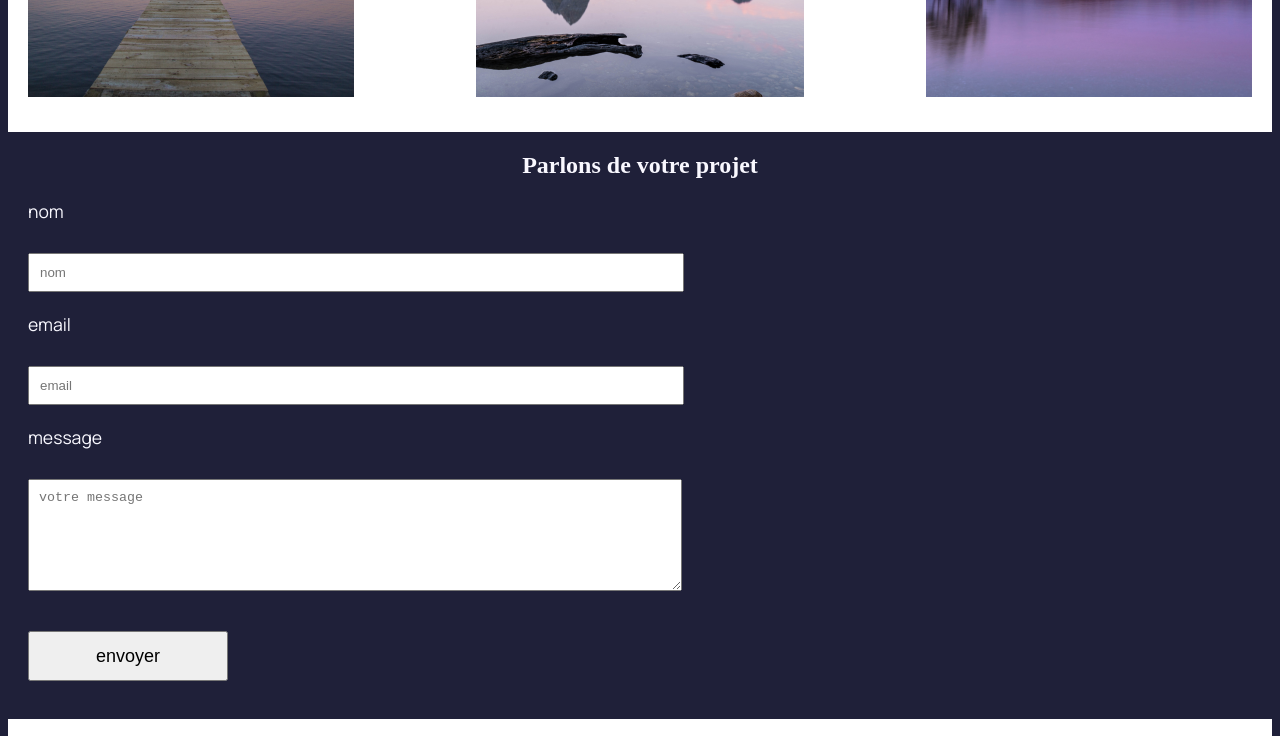
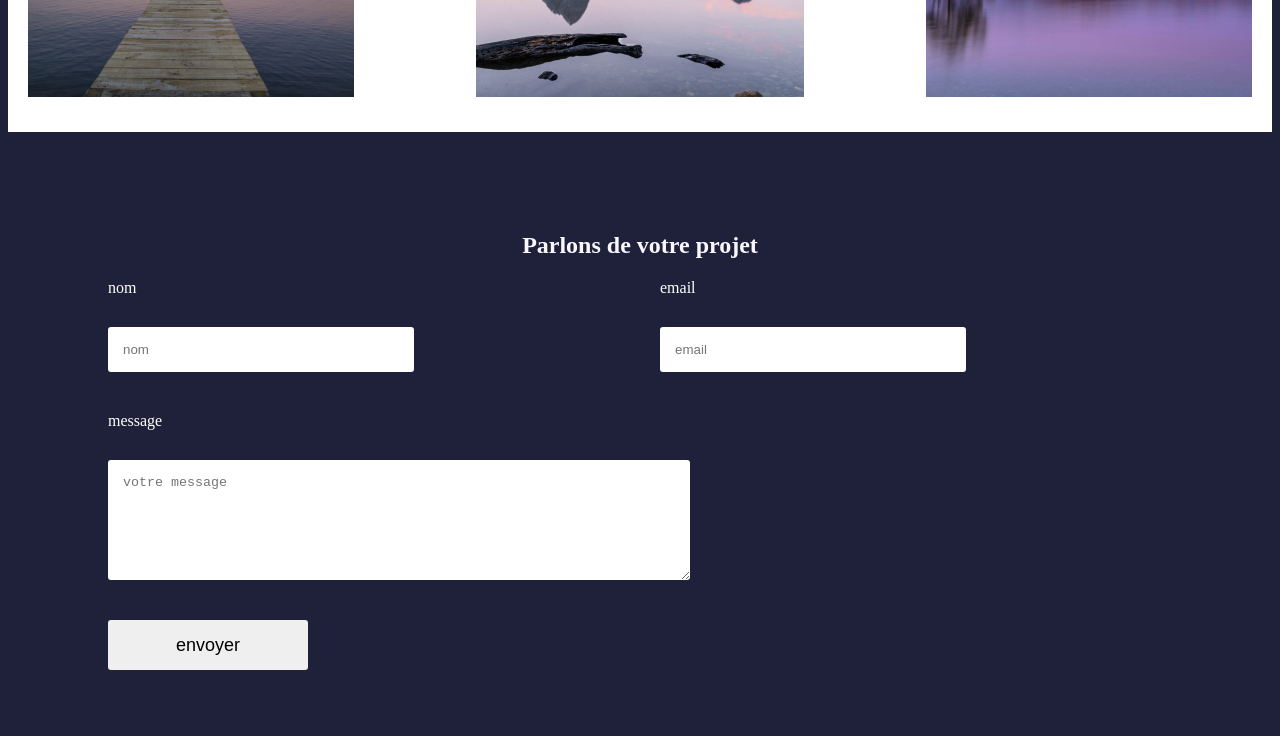
Before and after one commit to Lamia-idir/premierprojet, a plain HTML site: page index.html in a window 1280 px wide. Shown: the part 1560-2296 px from the top of the page. Drawn offline with Linux system fonts and the light colour scheme.

Commit message:
mise à jour formulaire de contact

```diff
--- a/index.html
+++ b/index.html
@@ -55,26 +55,29 @@
                 <img src="images/element-6.png" alt="element-6">
             </div>
       </section>
-
+<section class="section-contact">
 
   <form method="get" action="">
       <h2> Parlons de votre projet </h2>
-      <p>
 
+   <div class="form-nom-email">
+     <div class="form-colums">
        <label for=" name"> nom</label>
        <input type="name" name="name" id="name" placeholder="nom">
-
-
+     </div>
+     <div class="form-colums">
        <label for="email"> email</label>
        <input type="email" name="name" id="email" placeholder="email">
-
+     </div>
+    </div>
+     <div class="centrer">
         <label for="area"> message</label>
         <textarea name=" area"  id="area" rows="6" cols="10" placeholder="votre message"></textarea>
         <input type="submit" value="envoyer">
-
-    </p>
+      </div>
 
 </form>
+</section>
 
     </main>
 
--- a/style.css
+++ b/style.css
@@ -230,3 +230,38 @@ label {
   margin-bottom: 10px;
   margin-left: 20px;
 }
+.form-nom-email
+{display: flex;
+  flex-direction: row;
+  justify-items: center;
+  justify-content: center;
+  justify-items: center;
+
+
+}
+
+.form-colums {
+   flex: 1;
+  display: flex;
+  flex-direction: column;
+  margin-bottom: 20px;
+
+
+  }
+  input,
+textarea {
+  padding: 15px;
+  border-radius: 3px;
+  border: none;
+
+ }
+.centrer
+{ display: flex;
+  flex-direction: column;
+  justify-content: center;
+
+}
+label
+{color: white;
+
+}
```
Lines whose indentation alone changed are shown as unchanged.
